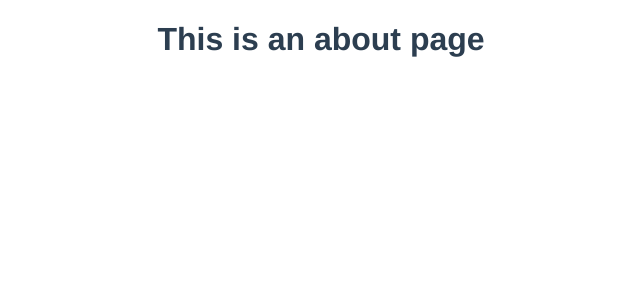
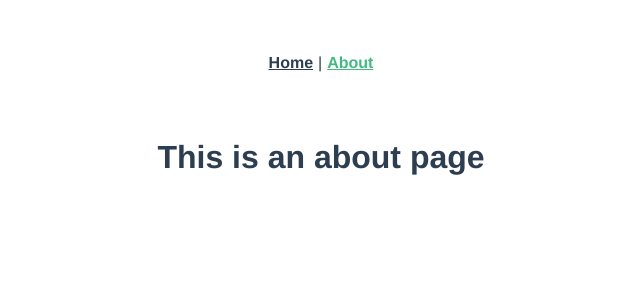
Before and after one commit to YewTreeWeb/vue-firebase, a Vue app: page /about in a window 1280 px wide. Shown: the top 300 px of the page, without its empty margins (319-959 px from the left). Built offline with nearby package versions, Linux system fonts and the light colour scheme.

Commit message:
add navbar and router links

```diff
--- a/src/App.vue
+++ b/src/App.vue
@@ -1,13 +1,18 @@
 <template>
   <div id="app">
-
-    <router-view/>
+    <Navbar />
+    <router-view />
   </div>
 </template>
 
 <script>
+import Navbar from '@/components/Navbar'
+
 export default {
-  name
+  name: 'App',
+  components: {
+    Navbar
+  }
 }
 </script>
 
@@ -19,17 +24,4 @@ export default {
   text-align: center;
   color: #2c3e50;
 }
-
-#nav {
-  padding: 30px;
-
-  a {
-    font-weight: bold;
-    color: #2c3e50;
-
-    &.router-link-exact-active {
-      color: #42b983;
-    }
-  }
-}
 </style>
--- a/src/components/Navbar.vue
+++ b/src/components/Navbar.vue
@@ -2,8 +2,8 @@
   <nav>
     <ul>
       <li v-for="(item, index) in items" :key="index">
-        <router-link to="/">Home</router-link>
-        <span v-if="index != Object.keys(items).length - 1"> | </span>
+        <router-link :to="{ name: item.link }">{{ item.link }}</router-link>
+        <span v-if="index != Object.keys(items).length - 1">|</span>
       </li>
     </ul>
   </nav>
@@ -15,10 +15,39 @@ export default {
   data () {
     return {
       items: [
-        { link: '/', text: 'Home' },
-        { link: '/about', text: 'About' }
+        { link: 'Home' },
+        { link: 'About' }
       ]
     }
   }
 }
 </script>
+
+<style lang="scss">
+nav {
+  padding: 30px;
+
+  ul {
+    display: flex;
+    align-items: center;
+    justify-content: center;
+    flex-flow: row wrap;
+    list-style-type: none;
+    padding-left: unset;
+    > li{
+      a {
+        font-weight: bold;
+        color: #2c3e50;
+
+        &.router-link-exact-active {
+          color: #42b983;
+        }
+      }
+      span{
+        margin: 0 5px;
+      }
+    }
+  }
+
+}
+</style>
```
